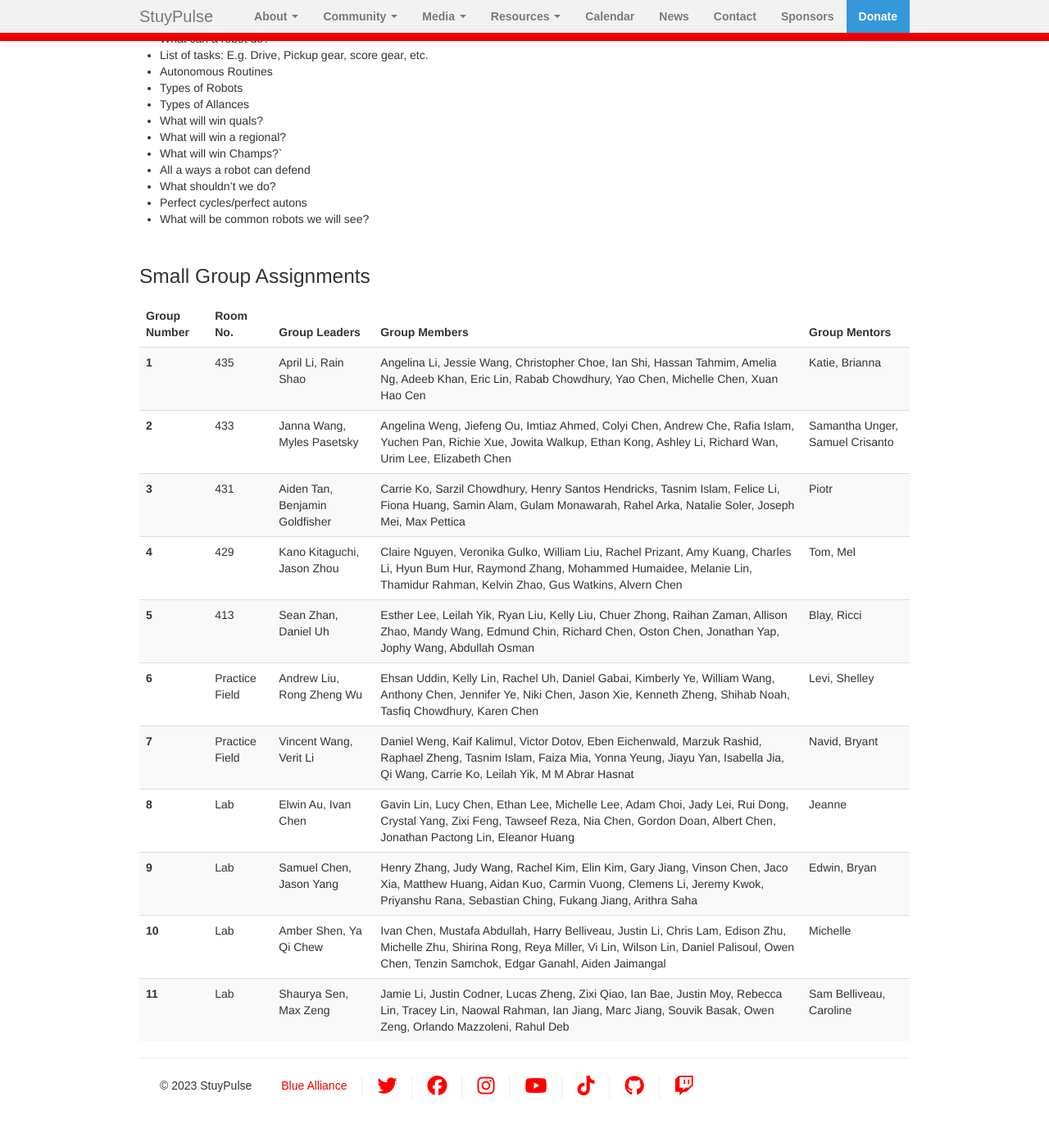
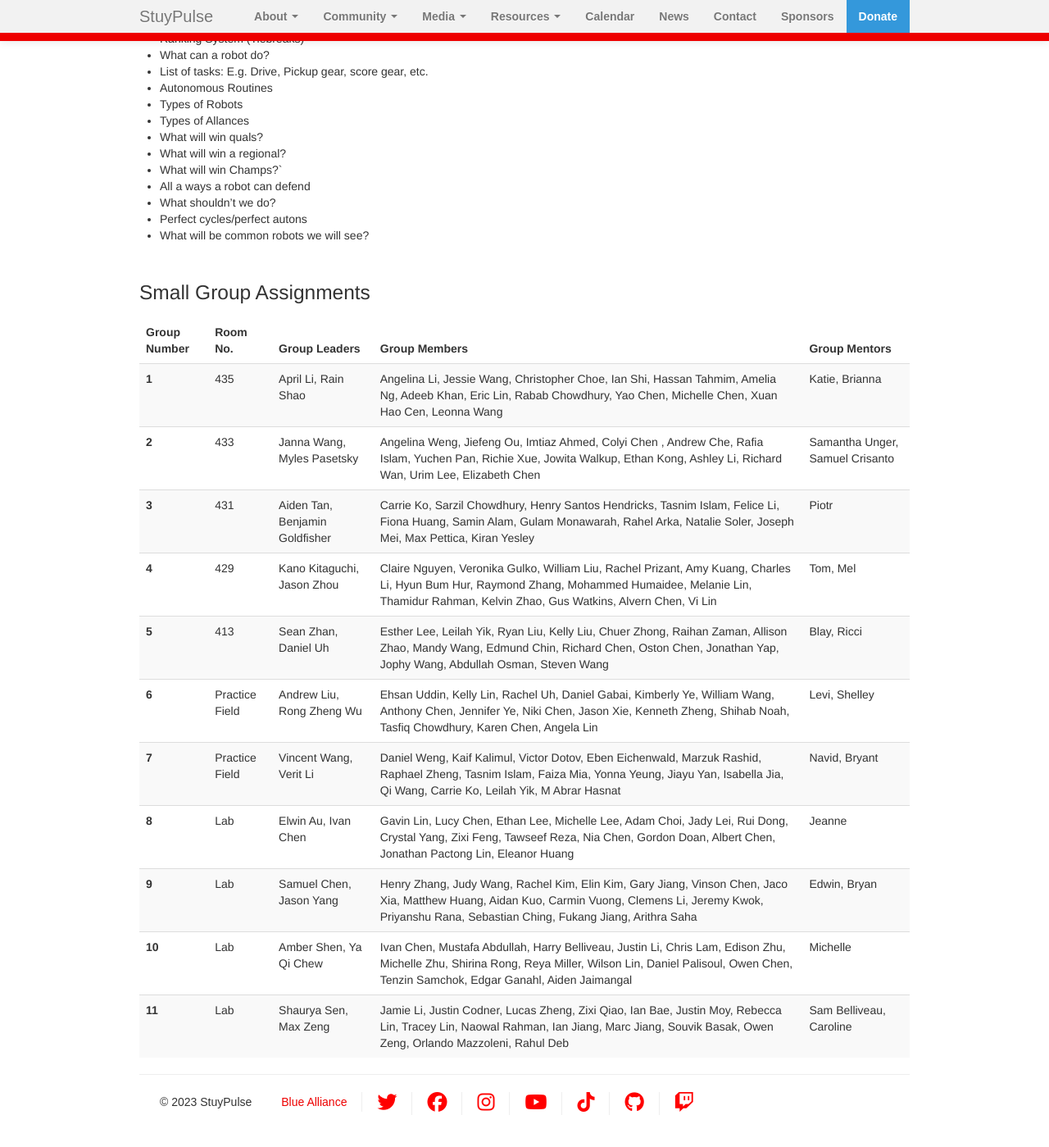
Before and after one commit to StuyPulse/team694.github.io, a Jekyll site: the page built from kickoff/index.md, in a window 1280 px wide and 1400 px high, scrolled down 949 px. Shown: the whole window at 82% size. Built offline with Jekyll 4.4.1, drawn with Linux system fonts in a browser that asks for light colours; nearby versions of some CDN libraries; some of the changed lines change nothing that is shown; some of the changed text lies outside the part shown.

Commit message:
Update kickoff info on website for real kickoff

```diff
--- a/kickoff/index.md
+++ b/kickoff/index.md
@@ -5,10 +5,10 @@
 ---
 
 ### Materials:
-* [Game Animation](https://www.youtube.com/watch?v=oxujTCgQPgg)
-* [Game Manual](https://docs.google.com/document/d/1AseBHNtNcwaz0ZQ5eoYbjlWivyn1e4cFEx6pgFOOi-8/edit#heading=h.b6zhvdecrot4)
-  <!-- * [Decrypted Version]() -->
-* [Game Field](https://www.firstinspires.org/robotics/frc/playing-field)
+* [Game Animation]()
+* [Game Manual](https://firstfrc.blob.core.windows.net/frc2023/Manual/2023FRCGameManual.pdf)
+  * [Decrypted Version]()
+* [Game Field]()
 * [Game Q&A Forum](https://frc-qa.firstinspires.org/)
 * Encryption Key:
 
@@ -36,23 +36,23 @@
     <th scope="row"> Mr. Blay Speech </th>
   </tr>
   <tr>
-    <th scope="row"> 12:00 - 2:00 </th>
+    <th scope="row"> 12:00 - 1:30 </th>
     <th scope="row"> Kickoff Broadcast </th>
   </tr>
   <tr>
-    <th scope="row"> 2:00 - 3:00 </th>
+    <th scope="row"> 1:30 - 2:30 </th>
     <th scope="row"> Manual Reading </th>
   </tr>
   <tr>
-    <th scope="row"> 3:00 - 3:30 </th>
+    <th scope="row"> 2:30 - 3:00 </th>
     <th scope="row"> Lunch + Group Leader Briefing + Taping </th>
   </tr>
   <tr>
-    <th scope="row"> 3:30 - 5:30 </th>
+    <th scope="row"> 3:00 - 5:00 </th>
     <th scope="row"> Small Group Discussion </th>
   </tr>
   <tr>
-    <th scope="row"> 5:30 - 6:30 </th>
+    <th scope="row"> 5:00 - 6:30 </th>
     <th scope="row"> Big Group Discussion (Small Groups Recap and Strategy) </th>
   </tr>
   <tr>
@@ -111,49 +111,49 @@
     <th scope="row"> 1 </th>
     <td> 435 </td>
     <td> April Li, Rain Shao </td>
-    <td> Angelina Li, Jessie Wang, Christopher Choe, Ian Shi, Hassan Tahmim, Amelia Ng, Adeeb Khan, Eric Lin, Rabab Chowdhury, Yao Chen, Michelle Chen, Xuan Hao Cen </td>
+    <td> Angelina Li, Jessie Wang, Christopher Choe, Ian Shi, Hassan Tahmim, Amelia Ng, Adeeb Khan, Eric Lin, Rabab Chowdhury, Yao Chen, Michelle Chen, Xuan Hao Cen, Leonna Wang </td>
     <td> Katie, Brianna </td>
   </tr>
   <tr>
     <th scope="row"> 2 </th>
     <td> 433 </td>
     <td> Janna Wang, Myles Pasetsky </td>
-    <td> Angelina Weng, Jiefeng Ou, Imtiaz Ahmed, Colyi Chen, Andrew Che, Rafia Islam, Yuchen Pan, Richie Xue, Jowita Walkup, Ethan Kong, Ashley Li, Richard Wan, Urim Lee, Elizabeth Chen </td>
+    <td> Angelina Weng, Jiefeng Ou, Imtiaz Ahmed, Colyi Chen , Andrew Che, Rafia Islam, Yuchen Pan, Richie Xue, Jowita Walkup, Ethan Kong, Ashley Li, Richard Wan, Urim Lee, Elizabeth Chen </td>
     <td> Samantha Unger, Samuel Crisanto </td>
   </tr>
   <tr>
     <th scope="row"> 3 </th>
     <td> 431 </td>
     <td> Aiden Tan, Benjamin Goldfisher </td>
-    <td> Carrie Ko, Sarzil Chowdhury, Henry Santos Hendricks, Tasnim Islam, Felice Li, Fiona Huang, Samin Alam, Gulam Monawarah, Rahel Arka, Natalie Soler, Joseph Mei, Max Pettica </td>
+    <td> Carrie Ko, Sarzil Chowdhury, Henry Santos Hendricks, Tasnim Islam, Felice Li, Fiona Huang, Samin Alam, Gulam Monawarah, Rahel Arka, Natalie Soler, Joseph Mei, Max Pettica, Kiran Yesley </td>
     <td> Piotr </td>
   </tr>
   <tr>
     <th scope="row"> 4 </th>
     <td> 429 </td>
     <td> Kano Kitaguchi, Jason Zhou </td>
-    <td> Claire Nguyen, Veronika Gulko, William Liu, Rachel Prizant, Amy Kuang, Charles Li, Hyun Bum Hur, Raymond Zhang, Mohammed Humaidee, Melanie Lin, Thamidur Rahman, Kelvin Zhao, Gus Watkins, Alvern Chen </td>
+    <td> Claire Nguyen, Veronika Gulko, William Liu, Rachel Prizant, Amy Kuang, Charles Li, Hyun Bum Hur, Raymond Zhang, Mohammed Humaidee, Melanie Lin, Thamidur Rahman, Kelvin Zhao, Gus Watkins, Alvern Chen, Vi Lin </td>
     <td> Tom, Mel </td>
   </tr>
   <tr>
     <th scope="row"> 5 </th>
     <td> 413 </td>
     <td> Sean Zhan, Daniel Uh </td>
-    <td> Esther Lee, Leilah Yik, Ryan Liu, Kelly Liu, Chuer Zhong, Raihan Zaman, Allison Zhao, Mandy Wang, Edmund Chin, Richard Chen, Oston Chen, Jonathan Yap, Jophy Wang, Abdullah Osman </td>
+    <td> Esther Lee, Leilah Yik, Ryan Liu, Kelly Liu, Chuer Zhong, Raihan Zaman, Allison Zhao, Mandy Wang, Edmund Chin, Richard Chen, Oston Chen, Jonathan Yap, Jophy Wang, Abdullah Osman, Steven Wang </td>
     <td> Blay, Ricci </td>
   </tr>
   <tr>
     <th scope="row"> 6 </th>
     <td> Practice Field </td>
     <td> Andrew Liu, Rong Zheng Wu </td>
-    <td> Ehsan Uddin, Kelly Lin, Rachel Uh, Daniel Gabai, Kimberly Ye, William Wang, Anthony Chen, Jennifer Ye, Niki Chen, Jason Xie, Kenneth Zheng, Shihab Noah, Tasfiq Chowdhury, Karen Chen </td>
+    <td> Ehsan Uddin, Kelly Lin, Rachel Uh, Daniel Gabai, Kimberly Ye, William Wang, Anthony Chen, Jennifer Ye, Niki Chen, Jason Xie, Kenneth Zheng, Shihab Noah, Tasfiq Chowdhury, Karen Chen, Angela Lin </td>
     <td> Levi, Shelley </td>
   </tr>
   <tr>
     <th scope="row"> 7 </th>
     <td> Practice Field </td>
     <td> Vincent Wang, Verit Li </td>
-    <td> Daniel Weng, Kaif Kalimul, Victor Dotov, Eben Eichenwald, Marzuk Rashid, Raphael Zheng, Tasnim Islam, Faiza Mia, Yonna Yeung, Jiayu Yan, Isabella Jia, Qi Wang, Carrie Ko, Leilah Yik, M M Abrar Hasnat </td>
+    <td> Daniel Weng, Kaif Kalimul, Victor Dotov, Eben Eichenwald, Marzuk Rashid, Raphael Zheng, Tasnim Islam, Faiza Mia, Yonna Yeung, Jiayu Yan, Isabella Jia, Qi Wang, Carrie Ko, Leilah Yik, M Abrar Hasnat </td>
     <td> Navid, Bryant </td>
   </tr>
   <tr>
@@ -174,7 +174,7 @@
     <th scope="row"> 10 </th>
     <td> Lab </td>
     <td> Amber Shen, Ya Qi Chew </td>
-    <td> Ivan Chen, Mustafa Abdullah, Harry Belliveau, Justin Li, Chris Lam, Edison Zhu, Michelle Zhu, Shirina Rong, Reya Miller, Vi Lin, Wilson Lin, Daniel Palisoul, Owen Chen, Tenzin Samchok, Edgar Ganahl, Aiden Jaimangal </td>
+    <td> Ivan Chen, Mustafa Abdullah, Harry Belliveau, Justin Li, Chris Lam, Edison Zhu, Michelle Zhu, Shirina Rong, Reya Miller, Wilson Lin, Daniel Palisoul, Owen Chen, Tenzin Samchok, Edgar Ganahl, Aiden Jaimangal </td>
     <td> Michelle </td>
   </tr>
   <tr>
```
